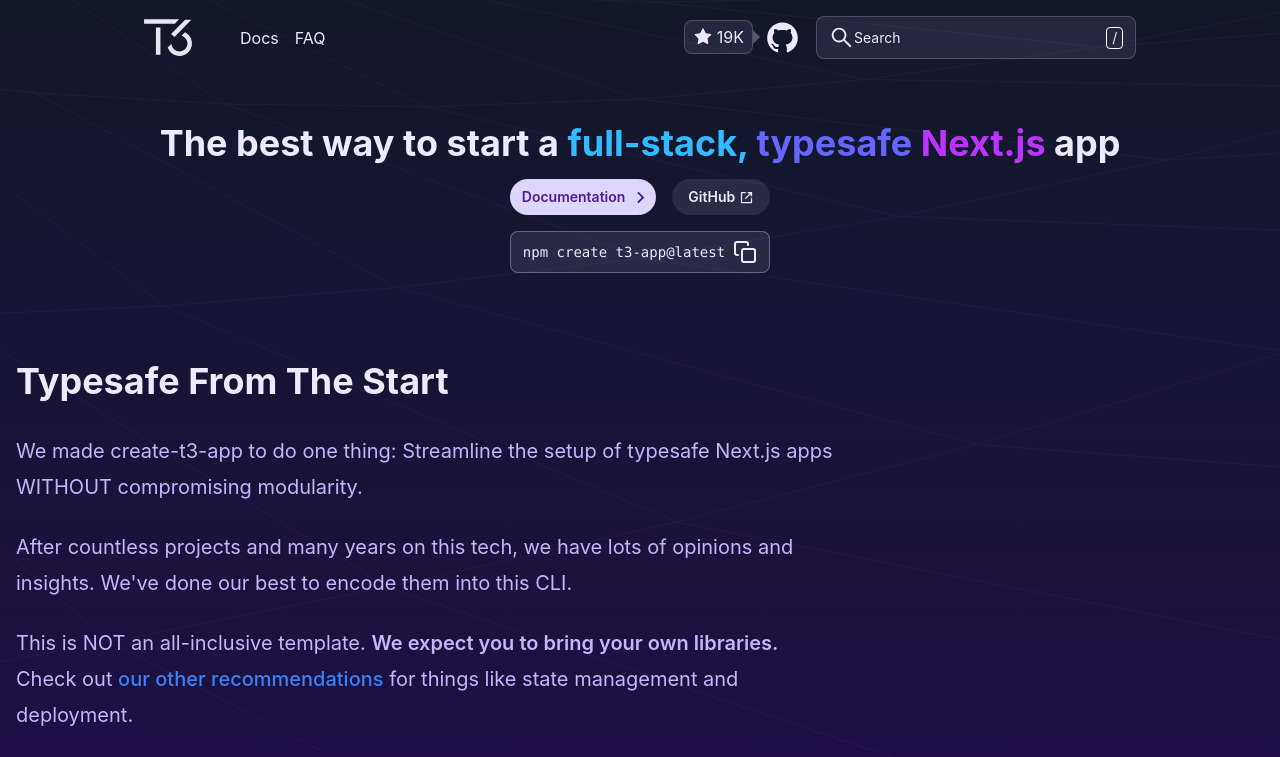
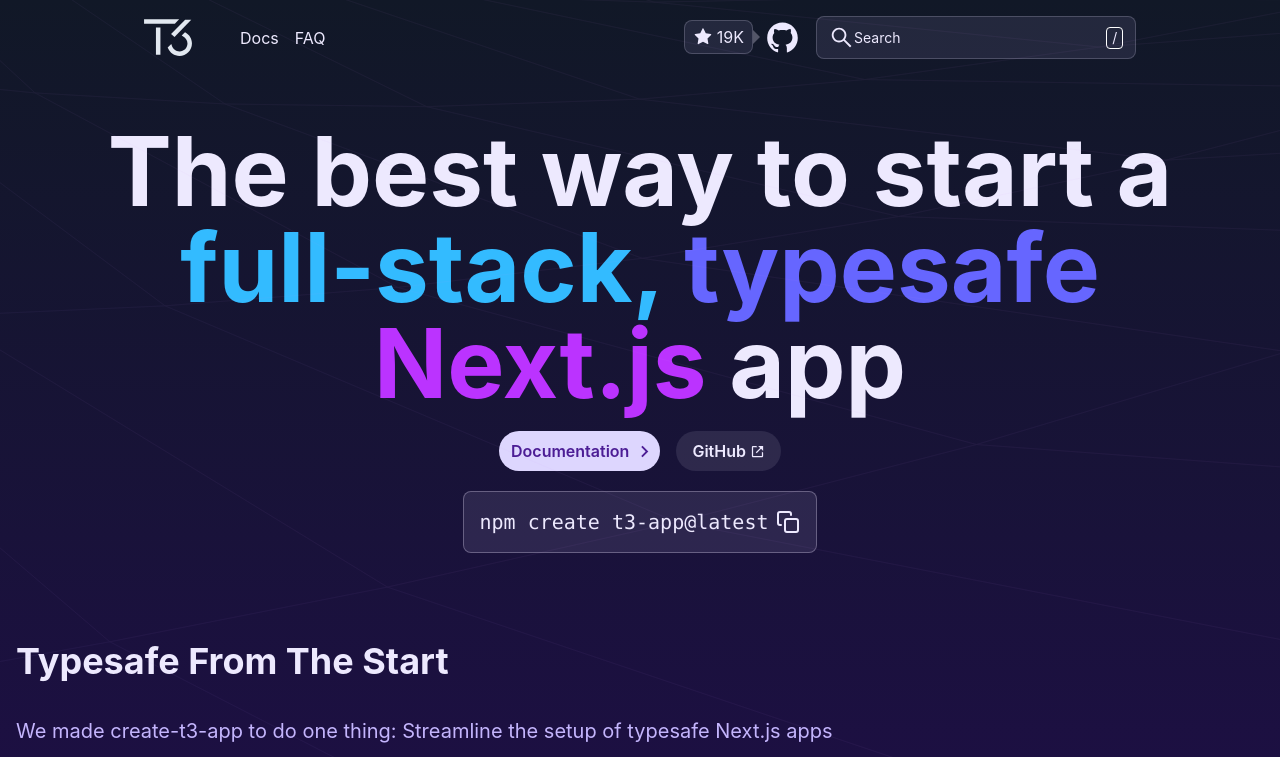
Before and after one commit to luismartinezs/t3-site-clone, a Next.js app: page / in a window 1280 px wide. Shown: the top 757 px of the page. Built offline with nearby package versions, Linux system fonts and the light colour scheme.

Commit message:
feat: xl hero

```diff
--- a/src/components/HeroSection.tsx
+++ b/src/components/HeroSection.tsx
@@ -5,17 +5,17 @@
 
 export function HeroSection() {
   return (
-    <section className="flex flex-col items-center justify-center gap-4 py-12">
-      <h1 className="text-center text-4xl font-bold">
+    <section className="flex flex-col items-center justify-center gap-4 py-12 md:gap-5">
+      <h1 className="text-center text-4xl font-bold md:text-6xl xl:text-8xl">
         The best way to start a{" "}
         <span className="text-[#33BBFF]">full-stack,</span>{" "}
         <span className="text-[#6666FF]">typesafe</span>{" "}
         <span className="text-[#BB33FF]">Next.js</span> app
       </h1>
-      <div className="flex gap-4">
+      <div className="flex gap-4 text-sm md:text-base">
         <Link
           href="#"
-          className="flex items-center gap-1 rounded-full bg-primary-200 py-1 pl-3 pr-1 text-sm font-semibold text-primary-900 hover:bg-primary-200"
+          className="flex items-center gap-1 rounded-full bg-primary-200 py-1 pl-3 pr-1 font-semibold text-primary-900 hover:bg-primary-200"
         >
           Documentation
           <MdOutlineKeyboardArrowRight size={23} />
@@ -23,13 +23,13 @@
         <Link
           href="https://github.com/t3-oss/create-t3-app"
           target="_blank"
-          className="flex items-center gap-1 rounded-full bg-primary-100/10 px-4 py-2 text-sm font-semibold hover:bg-primary-50/30"
+          className="flex items-center gap-1 rounded-full bg-primary-100/10 px-4 py-2  font-semibold hover:bg-primary-50/30"
         >
           GitHub
           <BiLinkExternal size={15} />
         </Link>
       </div>
-      <div className="flex cursor-pointer items-center gap-2 rounded-lg border border-primary-100/30 bg-primary-100/10 px-3 py-2 text-sm hover:bg-primary-100/20">
+      <div className="flex cursor-pointer items-center gap-2 rounded-lg border border-primary-100/30 bg-primary-200/10 px-3 py-2 text-sm hover:bg-primary-200/20 md:px-4 md:py-4 md:text-base xl:text-xl">
         <pre>npm create t3-app@latest</pre>
         <FiCopy size={24} />
       </div>
```
